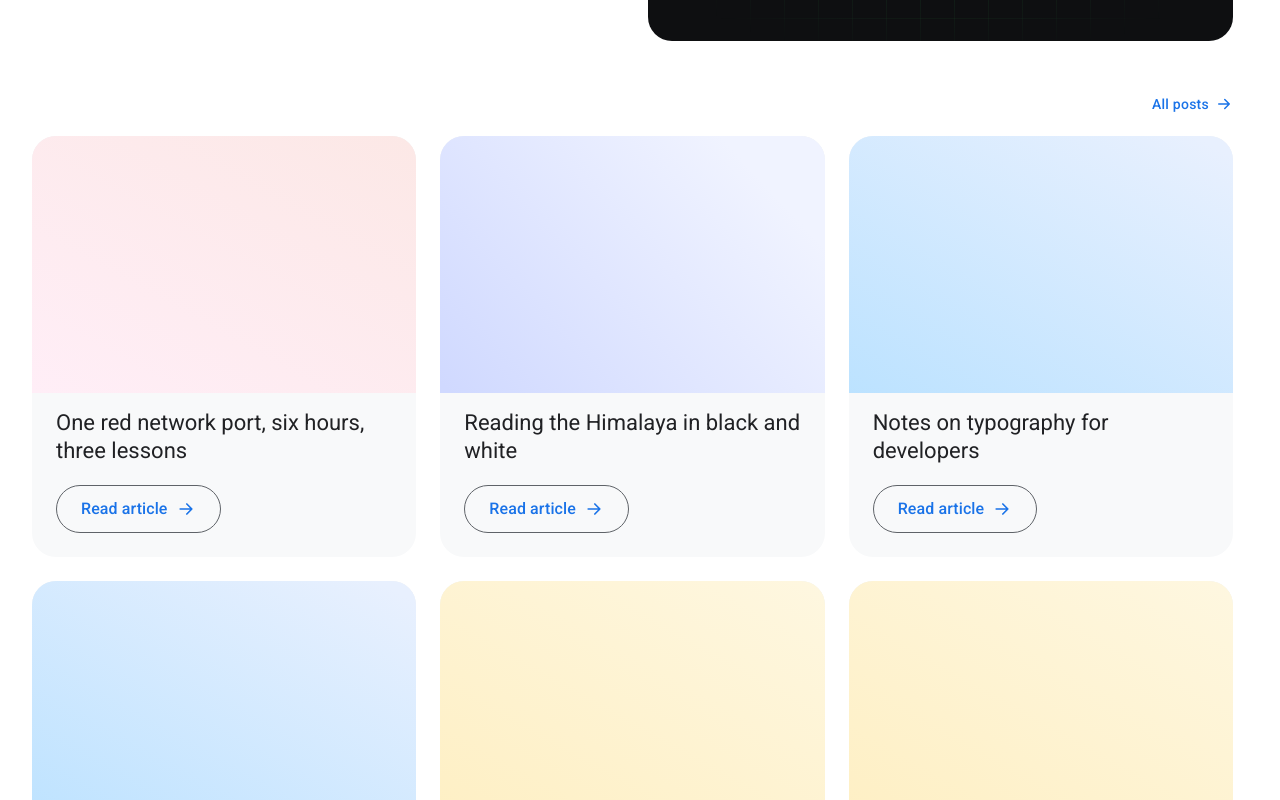
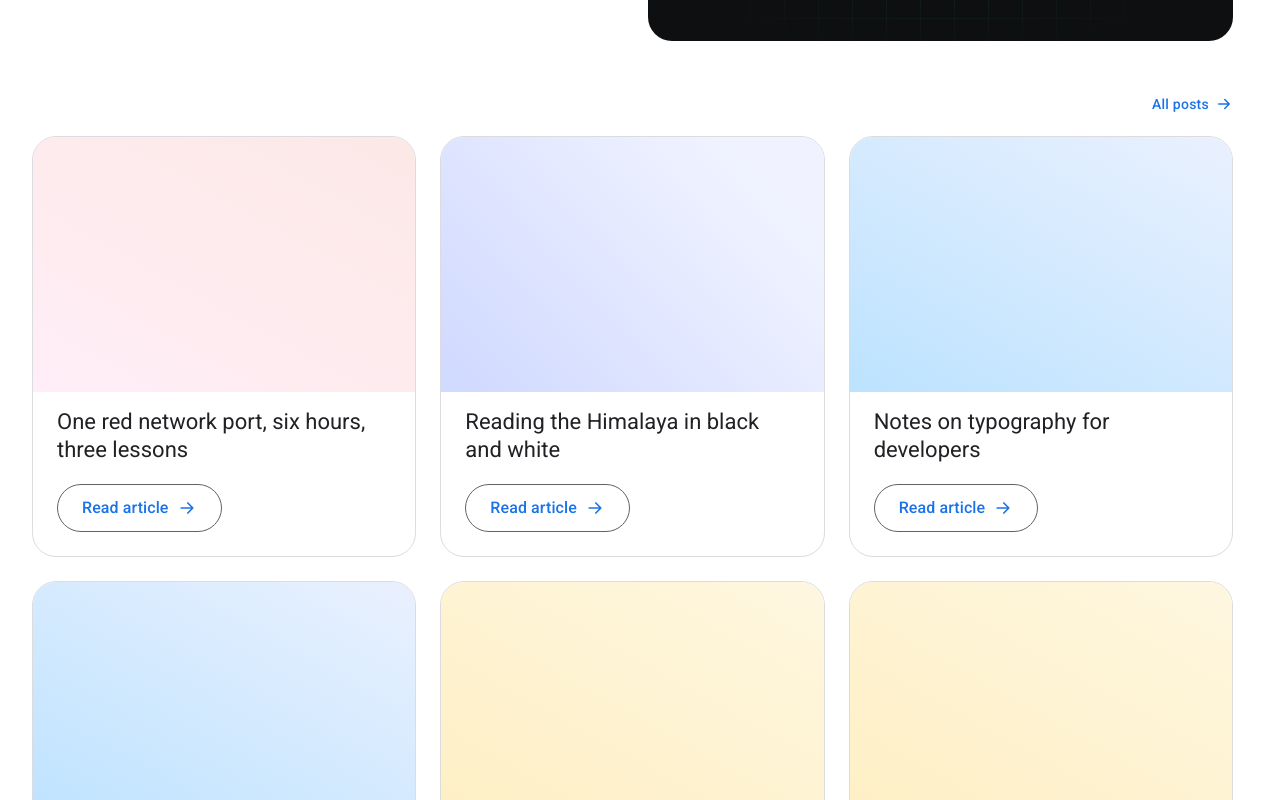
Before and after one commit to bishnuneup4ne/blogs, a Next.js app: page / in a window 1280 px wide. Shown: the part 800-1600 px from the top of the page. Built offline with nearby package versions, Linux system fonts and the light colour scheme; no server answers; a web font is replaced by a local one.

Commit message:
fix(cards): first story card rendered narrow — force full-width children in updateCard

```diff
--- a/src/components/site/sections.module.scss
+++ b/src/components/site/sections.module.scss
@@ -8,25 +8,23 @@
   background: var(--card-bg);
 }
 
-/* More updates — blog.google .uni-flex-card */
+/* Story card — media on top, title below, bordered "Read article" pill outside */
 .updateCard {
   display: flex;
   flex-direction: column;
   width: 100%;
-
-  > * {
-    align-self: stretch;
-    min-width: 100%;
-  }
   border-radius: var(--radius-card);
-  background: var(--gray-50);
+  background: var(--white);
+  border: 1px solid var(--gray-200);
   overflow: hidden;
   height: 100%;
-  transition: background-color 300ms cubic-bezier(0.31, 0.94, 0.34, 1);
+  transition: border-color 250ms ease, box-shadow 250ms ease, transform 250ms ease;
 }
 
 .updateCard:hover {
-  background-color: var(--gray-100);
+  border-color: var(--gray-300);
+  box-shadow: 0 16px 36px -22px rgba(32, 33, 36, 0.38);
+  transform: translateY(-2px);
 }
 
 /* blog.google banner media: full-bleed to the tile's top corners */
```
